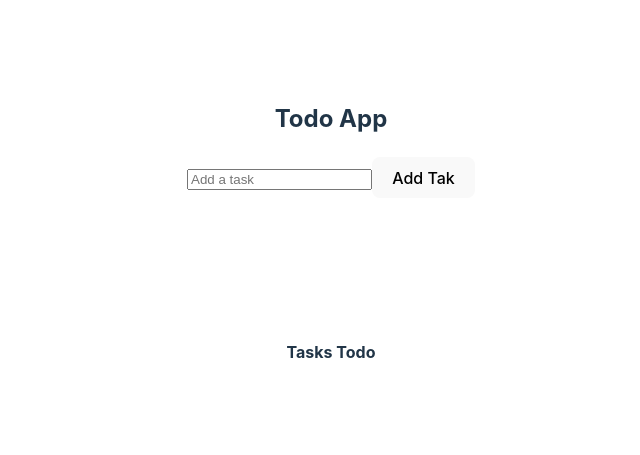
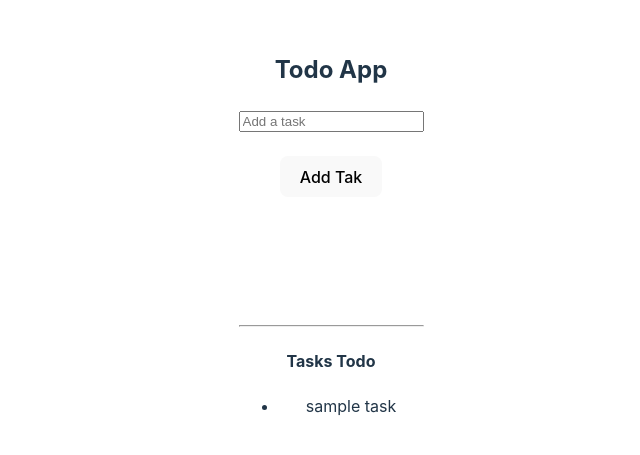
Before and after one commit to asimkamalk/Todo-App-React, a React (Vite) app: page / in a window 1280 px wide. Shown: the part 167-622 px from the top of the page, without its empty margins (309-949 px from the left). Built offline with nearby package versions, Linux system fonts and the light colour scheme.

Commit message:
added useState hook with map function

```diff
--- a/src/TodoList.jsx
+++ b/src/TodoList.jsx
@@ -1,11 +1,14 @@
-import React from "react";
+import React, { useState } from "react";
 
 export default function TodoList() {
+  let [todos, setTodos] = useState(["sample task"]);
   return (
     <>
       <div>
         <h2>Todo App</h2>
         <input type="text" placeholder="Add a task" />
+        <br />
+        <br />
         <button>Add Tak</button>
         <br />
         <br />
@@ -13,8 +16,13 @@
         <br />
         <br />
         <br />
+        <hr />
         <h4>Tasks Todo</h4>
-        <ul></ul>
+        <ul>
+          {todos.map((todo) => (
+            <li>{todo}</li>
+          ))}
+        </ul>
       </div>
     </>
   );
```
